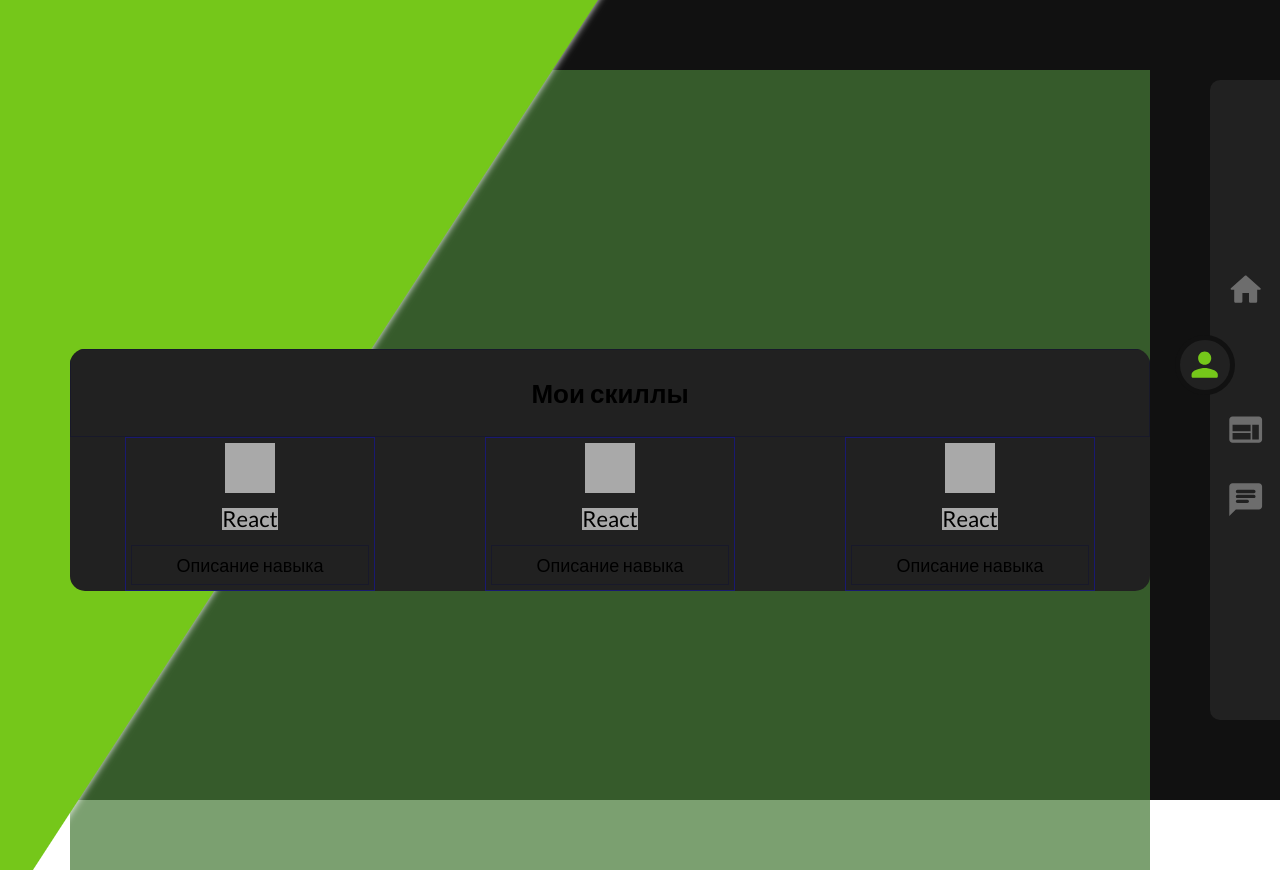
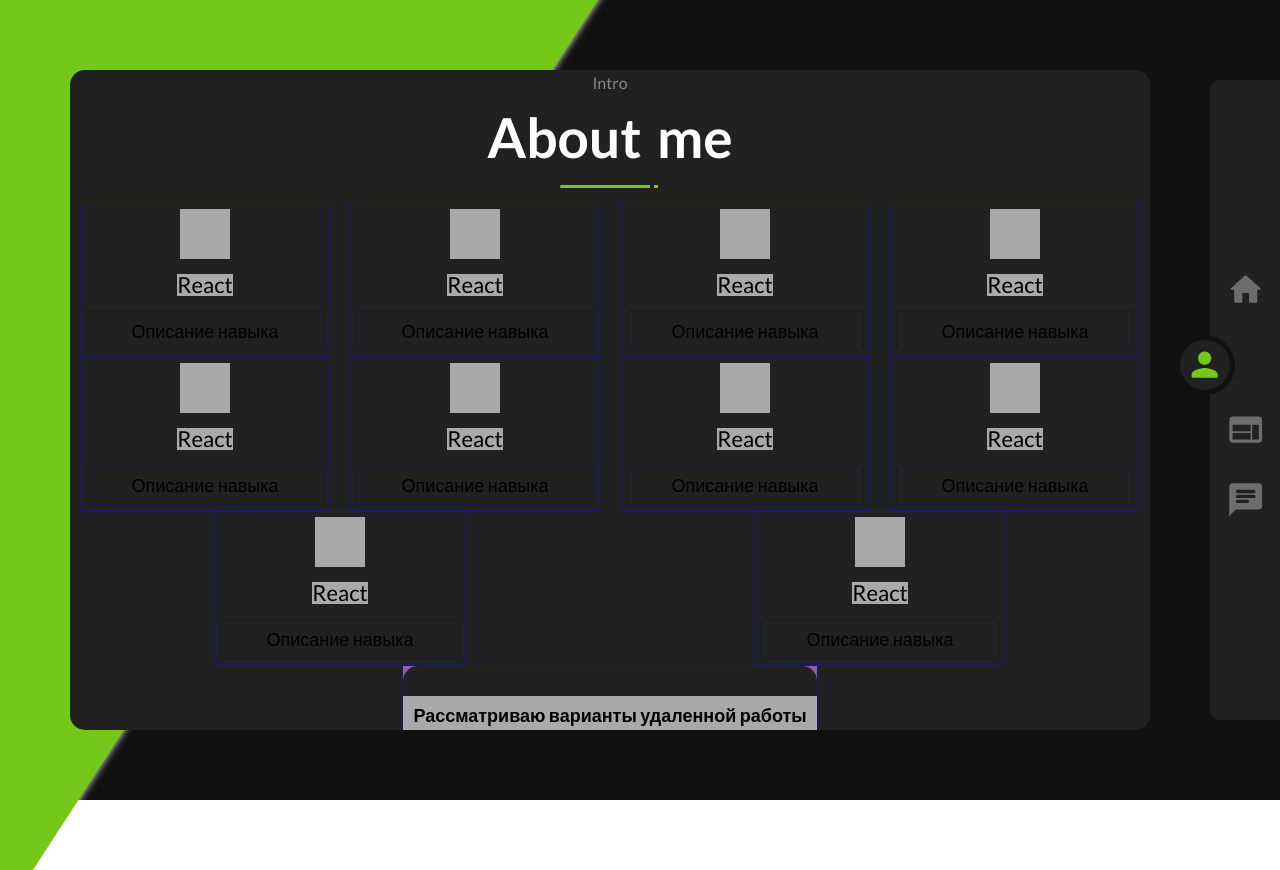
Before and after one commit to KseniaKras/my-portfolio, a React (Create React App) app: page /about in a window 1280 px wide. After the commit the page ends 800 px from the top, so only its background shows below. Built offline with nearby package versions, Linux system fonts and the light colour scheme.

Commit message:
changing in block About

```diff
--- a/package.json
+++ b/package.json
@@ -19,6 +19,8 @@
     "react-dom": "^17.0.2",
     "react-router-dom": "^6.3.0",
     "react-scripts": "5.0.0",
+    "react-tsparticles": "^1.43.1",
+    "tsparticles-engine": "^2.0.0-beta.0",
     "typescript": "^4.4.2",
     "web-vitals": "^2.1.0"
   },
--- a/src/App.tsx
+++ b/src/App.tsx
@@ -3,11 +3,8 @@ import './App.css';
 import {Main} from "./main/Main";
 import {Skills} from "./skills/Skills";
 import {Works} from "./works/Works";
-import {RemoteWork} from "./remote/Remote";
 import {Contacts} from "./contacts/Contacts";
-import {Footer} from "./footer/Footer";
 import {Routes, Route} from 'react-router-dom';
-import s from "./main/Main.module.css";
 import {Nav} from "./header/navigation/Nav";
 
 
@@ -17,11 +14,11 @@ function App() {
             <div className="appBlockElement"/>
             <div className="appContent">
                 <Routes>
-                    <Route path={"/*"} element={<Main/>}/>
-                    <Route path={"home"} element={<Main/>}/>
-                    <Route path={"about"} element={<Skills/>}/>
-                    <Route path={"portfolio"} element={<Works/>}/>
-                    <Route path={"contact"} element={<Contacts/>}/>
+                    {/*<Route path={"/*"} element={<Main/>}/>*/}
+                    <Route path={"/home"} element={<Main/>}/>
+                    <Route path={"/about"} element={<Skills/>}/>
+                    <Route path={"/portfolio"} element={<Works/>}/>
+                    <Route path={"/contact"} element={<Contacts/>}/>
                 </Routes>
             </div>
 
--- /dev/null
+++ b/src/common/blockTitle/BlockTitle.module.css
@@ -0,0 +1,68 @@
+.titleIntro {
+    color: #888;
+    text-transform: capitalize;
+    margin-bottom: 8px;
+    font-size: 16px;
+    line-height: 1.6;
+}
+
+.mainTitle {
+    color: #fff;
+    font-size: 55px;
+    line-height: 1.2;
+    font-weight: 700;
+    word-spacing: 5px;
+    position: relative;
+}
+.animatedBar {
+    content: '';
+    display: block;
+    position: relative;
+    background-color: #75c71a;
+    height: 3px;
+    left: 0;
+    right: 0;
+    margin: 15px auto 15px auto;
+    width: 100px;
+    border-radius: 4px;
+}
+.animatedBar:before {
+    background-color: #212121;
+    content: '';
+    height: 100%;
+    position: absolute;
+    top: 0;
+    width: 4px;
+    left: 8px;
+    -webkit-animation: move1 5s infinite ease-in-out;
+    animation: move1 5s infinite ease-in-out;
+    animation-direction: alternate;
+}
+.animatedBar:after {
+    background-color: #212121;
+    content: '';
+    height: 100%;
+    position: absolute;
+    top: 0;
+    width: 4px;
+    left: 0;
+    -webkit-animation: move2 5s infinite ease-in-out;
+    animation: move2 5s infinite ease-in-out;
+    animation-direction: alternate;
+}
+@keyframes move1 {
+    0%{
+        left: 8px;
+    }
+    100%{
+        left: 100px;
+    }
+}
+@keyframes move2 {
+    0%{
+        left: 0;
+    }
+    100%{
+        left: 92px
+    }
+}
--- /dev/null
+++ b/src/common/blockTitle/BlockTitle.tsx
@@ -0,0 +1,17 @@
+import React, {FC} from 'react';
+import s from "./BlockTitle.module.css";
+
+type BlockTitlePropsType = {
+    introText: string
+    title: string
+}
+
+export const BlockTitle: FC<BlockTitlePropsType> = ({introText, title}) => {
+    return (
+        <>
+            <p className={s.titleIntro}>{introText}</p>
+            <h1 className={s.mainTitle}>{title}</h1>
+            <div className={s.animatedBar}/>
+        </>
+    );
+};
--- a/src/main/Main.module.css
+++ b/src/main/Main.module.css
@@ -22,7 +22,7 @@
     flex-direction: column;
     align-items: center;
 }
-.greeting {
+/*.greeting {
     color: #888;
     text-transform: capitalize;
     margin-bottom: 8px;
@@ -89,7 +89,7 @@
     100%{
         left: 92px
     }
-}
+}*/
 
 
 .animatedText {
@@ -194,11 +194,11 @@
 .photoBlock {
     width: 40%;
     height: auto;
-    /*height: calc(100vh - 300px);*/
     box-shadow: 0 0 7px rgb(0 0 0 / 90%);
     z-index: 11;
     border-radius: 30px;
     margin-right: 40px;
+    position: relative;
 }
 
 .photo {
@@ -214,3 +214,11 @@
         margin-bottom: 20px;
     }
 }
+
+.tsparticles {
+    position: absolute;
+    top: 0;
+    width: 100%;
+    height: 100%;
+    background-color: transparent;
+}
--- a/src/main/Main.tsx
+++ b/src/main/Main.tsx
@@ -1,13 +1,14 @@
 import React from 'react';
 import s from './Main.module.css'
 import c from './../common/styles/Container.module.css'
-import {Nav} from "../header/navigation/Nav";
 import photo from '../common/images/photo.jpg'
 import ArrowForwardIcon from '@material-ui/icons/ArrowForward';
 import {NavLink} from "react-router-dom";
 import TelegramIcon from '@material-ui/icons/Telegram';
 import GitHubIcon from '@material-ui/icons/GitHub';
 import LinkedInIcon from '@material-ui/icons/LinkedIn';
+import PhotoBlock from "./photoBlock/PhotoBlock";
+import {BlockTitle} from "../common/blockTitle/BlockTitle";
 
 
 export const Main = () => {
@@ -16,14 +17,12 @@ export const Main = () => {
         <div className={s.mainBlock}>
             <div className={c.container}>
                 <div className={s.mainContent}>
-                    <div className={s.photoBlock}>
-                        <img src={photo} alt={'photo'} className={s.photo}/>
-                    </div>
+                    <PhotoBlock />
                     <div className={s.greetingBlock}>
-                        {/*<div>*/}
-                        <p className={s.greeting}>Hello, I am</p>
-                        <h1 className={s.name}>Ksenia Krasnikova</h1>
-                        <div className={s.animatedBar}/>
+                        <BlockTitle introText={'Hello, I am'} title={'Ksenia Krasnikova'} />
+                        {/*<p className={s.greeting}>Hello, I am</p>*/}
+                        {/*<h1 className={s.name}>Ksenia Krasnikova</h1>*/}
+                        {/*<div className={s.animatedBar}/>*/}
                         <div className={s.animatedText}>
                             <h3>front-end developer</h3>
                             <h3>web-developer</h3>
--- /dev/null
+++ b/src/main/photoBlock/PhotoBlock.tsx
@@ -0,0 +1,76 @@
+import React, {useEffect} from 'react';
+import s from "../Main.module.css";
+import photo from "../../common/images/photo.jpg";
+import Particles from "react-tsparticles";
+import {tsParticles} from "tsparticles-engine";
+
+
+const PhotoBlock = () => {
+
+    useEffect(() => {
+        tsParticles
+            .loadJSON("tsparticles", "presets/default.json")
+            .then(container => {
+                console.log("callback - tsparticles config loaded");
+            })
+            .catch(error => {
+                console.error(error);
+            });
+    })
+
+    return (
+        <div className={s.photoBlock}>
+            {/*@ts-ignore*/}
+            <Particles
+                className={s.tsparticles}
+                params={{
+                    background: {
+                        image: 'photo',
+                        size: 'cover'
+                    },
+                    fullScreen: false,
+                    fpsLimit: 60,
+                    interactivity: {
+                        detectsOn: 'canvas',
+                        events: {
+                            onClick: {enable: true, mode: 'push'},
+                            onHover: {enable: true, mode: 'repulse'},
+                            resize: true,
+                        },
+                        modes: {
+                            bubble: {
+                                distance: 400,
+                                duration: 2,
+                                opacity: 0.8,
+                                size: 40,
+                            },
+                            push: {particles_nb: 4},
+                            repulse: {distance: 100, duration: 0.4},
+                        },
+                    },
+                    particles: {
+                        color: {value: '#ffffff'},
+                        links: {color: '#ffffff', distance: 150, enable: true, opacity: 0.5, width: 1},
+                        move: {
+                            bounce: true,
+                            direction: 'none',
+                            enable: true,
+                            outMode: 'bounce',
+                            random: false,
+                            speed: 2,
+                            straight: false,
+                        },
+                        number: {density: {enable: true, value_area: 800}, value: 40},
+                        opacity: {value: 0.5},
+                        shape: {type: 'polygon'},
+                        size: {random: true, value: 3},
+                    },
+                    detectRetina: true,
+                }}
+            />
+            <img src={photo} alt={'photo'} className={s.photo}/>
+        </div>
+    );
+};
+
+export default PhotoBlock;
--- a/src/skills/Skills.module.css
+++ b/src/skills/Skills.module.css
@@ -1,17 +1,21 @@
 .skillsBlock {
-    min-height: 100vh;
+    height: 100%;
     display: flex;
     justify-content: center;
     align-items: center;
-    background-color: rgba(69, 121, 54, 0.71);
 }
-
-.skillsHeader {
-    border: 1px solid #18192a;
-    text-align: center;
-    padding: 30px;
-    font-size: 26px;
+.skillsContent {
+    display: flex;
+    flex-direction: column;
+    justify-content: center;
+    align-items: center;
 }
+/*.skillsHeader {*/
+/*    border: 1px solid #18192a;*/
+/*    text-align: center;*/
+/*    padding: 30px;*/
+/*    font-size: 26px;*/
+/*}*/
 
 .skillsItems {
     display: flex;
--- a/src/skills/Skills.tsx
+++ b/src/skills/Skills.tsx
@@ -1,23 +1,67 @@
-import React from 'react';
+import React, {FC} from 'react';
 import s from './Skills.module.css'
 import {Skill} from "./skill/Skill";
 import c from "../common/styles/Container.module.css";
-import {Nav} from "../header/navigation/Nav";
+import {BlockTitle} from "../common/blockTitle/BlockTitle";
+import {RemoteWork} from "../remote/Remote";
+import photo from '../common/images/photo.jpg'
+
 
 export const Skills = () => {
     return (
         <div className={s.skillsBlock}>
             <div className={c.container}>
-                    <h3 className={s.skillsHeader}>
-                        Мои скиллы
-                    </h3>
+                <div className={s.skillsContent}>
+                    <BlockTitle introText={'Intro'} title={'About me'}/>
+
+
                     <div className={s.skillsItems}>
                         <Skill title={'React'}
                                description={'Описание навыка'}/>
                         <Skill title={'React'} description={'Описание навыка'}/>
                         <Skill title={'React'} description={'Описание навыка'}/>
+                        <Skill title={'React'} description={'Описание навыка'}/>
+                        <Skill title={'React'} description={'Описание навыка'}/>
+                        <Skill title={'React'} description={'Описание навыка'}/>
+                        <Skill title={'React'} description={'Описание навыка'}/>
+                        <Skill title={'React'} description={'Описание навыка'}/>
+                        <Skill title={'React'} description={'Описание навыка'}/>
+                        <Skill title={'React'} description={'Описание навыка'}/>
                     </div>
+                    <RemoteWork/>
+                </div>
             </div>
         </div>
     );
 };
+
+
+export const IntroBlock: FC = () => {
+
+
+    return (
+        <div className={s.intro}>
+            <div className={s.photoBlock}>
+                <img src={photo} alt={'photo'}/>
+            </div>
+            <div className={s.introInfo}>
+                <h3>Personal Information</h3>
+                <IntroBlockItem property={''} value={''}/>
+            </div>
+        </div>
+    );
+}
+
+type IntroBlockItemPropsType = {
+    property: string
+    value: string
+}
+export const IntroBlockItem: FC<IntroBlockItemPropsType> = ({property, value}) => {
+    return (
+        <span className={s.itemBlock}>
+            <span className={s.property}>{property}</span>
+            <span className={s.value}>{value}</span>
+        </span>
+
+    )
+}
```
